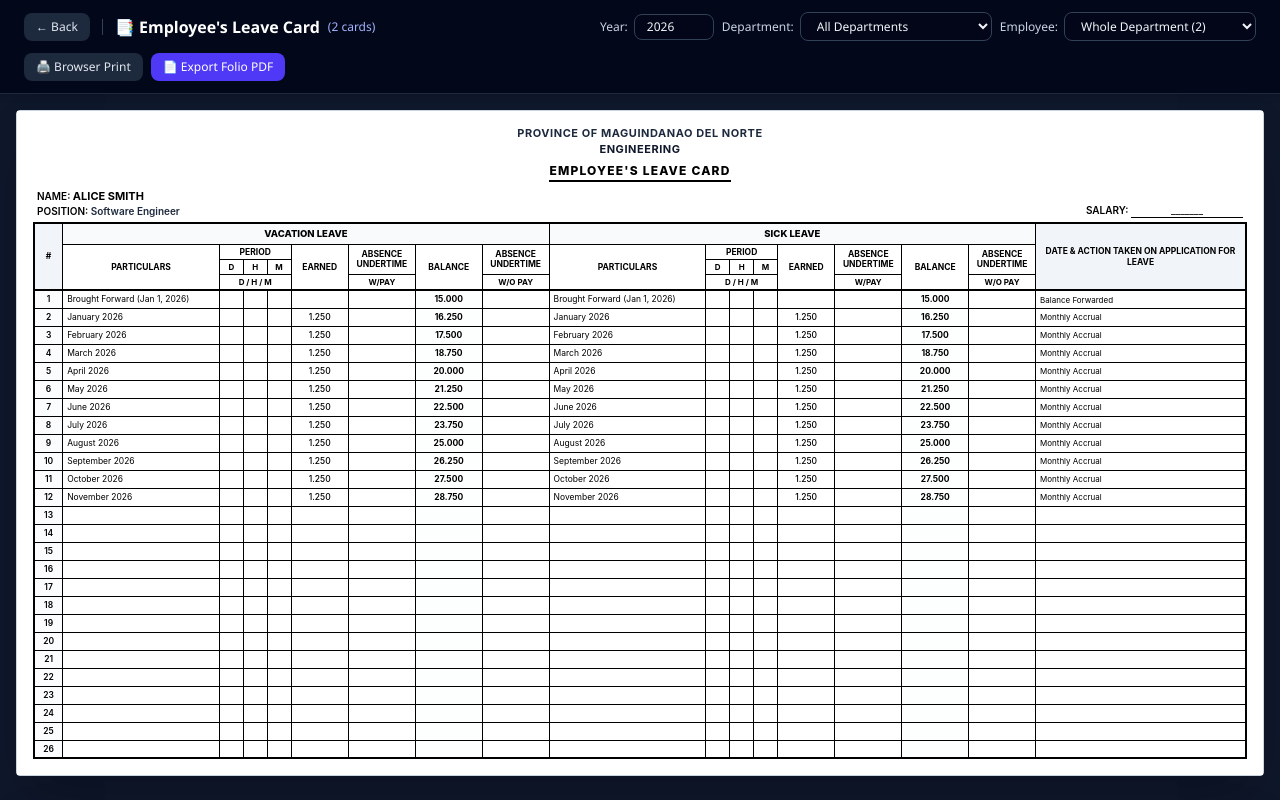
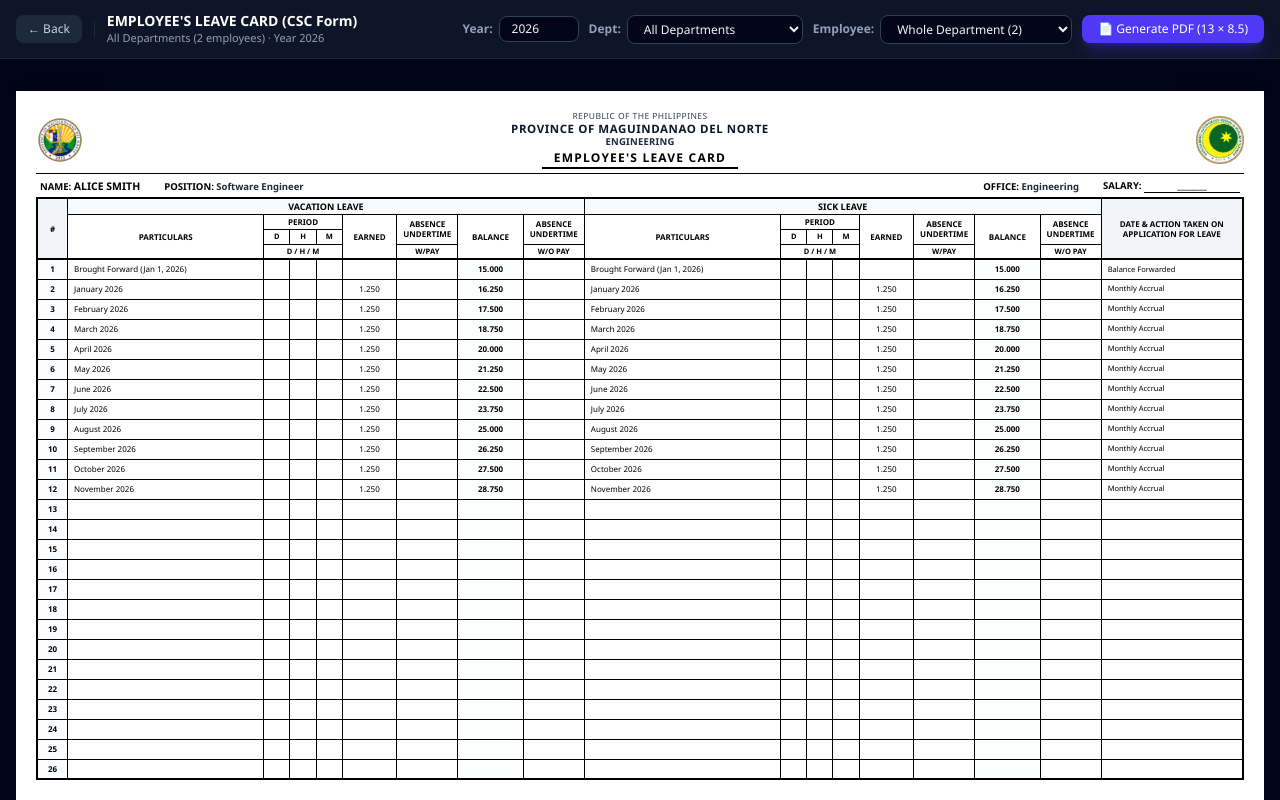
Before and after one commit to vibe-blzbob/leave-management, a React (Vite) app: page /#/leave-card/print in a window 1280 px wide. Built offline with nearby package versions, Linux system fonts and the light colour scheme.

Commit message:
feat: add print and PDF generation specification and implementation

```diff
--- a/src/main/db.ts
+++ b/src/main/db.ts
@@ -498,9 +498,11 @@ ipcMain.handle('db', async (event, method: string, ...args: unknown[]) => {
     const opts = (args[1] || {}) as { landscape?: boolean }
     const isLandscape = Boolean(opts.landscape)
     const buffer = await event.sender.printToPDF({
+      landscape: isLandscape,
       pageSize: isLandscape ? { width: 13, height: 8.5 } : { width: 8.5, height: 13 },
       margins: { top: 0, bottom: 0, left: 0, right: 0 },
-      printBackground: true
+      printBackground: true,
+      preferCSSPageSize: true
     })
     const name = String(args[0] || 'leave-application').replace(/[^a-zA-Z0-9_-]/g, '_').slice(0, 60)
     const pdfPath = join(app.getPath('temp'), `${name}-${Date.now()}.pdf`)
--- a/src/renderer/src/assets/main.css
+++ b/src/renderer/src/assets/main.css
@@ -152,7 +152,6 @@
 
 @media print {
   @page {
-    size: 8.5in 13in;
     margin: 0;
   }
   html,
@@ -177,9 +176,11 @@
     box-shadow: none !important;
     overflow: hidden;
     break-after: page;
+    page-break-after: always;
   }
   .cs-page:last-child {
     break-after: auto;
+    page-break-after: auto;
   }
   .card {
     @apply border-0 bg-white p-0;
--- a/src/renderer/src/pages/PrintLeaveCard.tsx
+++ b/src/renderer/src/pages/PrintLeaveCard.tsx
@@ -2,6 +2,8 @@ import { useEffect, useMemo, useState } from 'react'
 import { useNavigate, useSearchParams } from 'react-router-dom'
 import { api, errMsg, useLoad } from '../lib'
 import type { Balance, Employee, LeaveRow } from '../../../shared/types'
+import maguindanaoLogo from '../assets/maguindanao_del_norte.jpg'
+import bangsamoroLogo from '../assets/bangsamoro.png'
 
 export interface LeaveCardRow {
   num: number
@@ -229,101 +231,123 @@ export function SingleEmployeeLeaveCard({
   const deptUpper = (employee.department || 'Office of the Provincial Governor').toUpperCase()
 
   return (
-    <div className="leave-card-sheet bg-white text-black p-4 font-sans text-[9px] leading-tight select-text">
-      {/* Header */}
-      <div className="text-center space-y-0.5 mb-2">
-        <div className="text-[11px] font-bold tracking-wider uppercase text-slate-800">
+    <div
+      className="cs-page p-5 text-[8.5px] leading-tight text-black bg-white shadow-2xl flex flex-col justify-between select-text"
+      style={{ width: '13in', height: '8.5in', boxSizing: 'border-box' }}
+    >
+      <div>
+        {/* Official Header */}
+        <div className="relative flex items-center justify-between mb-1.5 pb-1 border-b border-black">
+          <img
+            src={maguindanaoLogo}
+            alt="Province of Maguindanao del Norte"
+            className="w-12 h-12 object-contain shrink-0"
+          />
+          <div className="text-center flex-1 px-4">
+            <div className="text-[8.5px] font-medium uppercase tracking-wider text-slate-700">
+              Republic of the Philippines
+            </div>
+            <div className="text-[11.5px] font-bold uppercase tracking-wider text-slate-900">
               PROVINCE OF MAGUINDANAO DEL NORTE
             </div>
-        <div className="text-[11px] font-bold tracking-wider uppercase text-slate-900">
+            <div className="text-[9.5px] font-bold uppercase tracking-wide text-slate-800">
               {deptUpper}
             </div>
-        <div className="inline-block border-b-2 border-black font-extrabold text-[12px] tracking-widest uppercase pt-1 pb-0.5">
+            <div className="inline-block border-b-2 border-black font-extrabold text-[12px] tracking-widest uppercase mt-0.5 px-3 pb-0.5">
               EMPLOYEE&apos;S LEAVE CARD
             </div>
           </div>
+          <img
+            src={bangsamoroLogo}
+            alt="Bangsamoro Autonomous Region in Muslim Mindanao"
+            className="w-12 h-12 object-contain shrink-0"
+          />
+        </div>
 
-      {/* Employee Meta */}
-      <div className="flex justify-between items-end text-[10px] font-semibold mb-1 px-1">
-        <div className="space-y-0.5">
+        {/* Employee Metadata */}
+        <div className="flex justify-between items-end text-[9.5px] font-semibold mb-1 px-1">
+          <div className="flex items-center gap-6">
             <div>
-            NAME: <span className="font-bold uppercase text-[11px]">{employee.name}</span>
+              NAME: <span className="font-bold uppercase text-[10.5px]">{employee.name}</span>
             </div>
             <div>
               POSITION: <span className="font-semibold text-slate-800">{employee.position || '—'}</span>
             </div>
           </div>
-        <div className="text-right space-y-0.5">
+          <div className="flex items-center gap-6 text-right">
             <div>
-            SALARY: <span className="border-b border-black inline-block w-28 text-center font-normal">_______</span>
+              OFFICE: <span className="font-semibold text-slate-800">{employee.department || 'General'}</span>
+            </div>
+            <div>
+              SALARY: <span className="border-b border-black inline-block w-24 text-center font-normal">_______</span>
             </div>
           </div>
         </div>
 
         {/* CSC Grid Table */}
-      <table className="w-full border-collapse border-2 border-black text-[8.5px] text-center">
+        <table className="w-full border-collapse border-2 border-black text-[8px] text-center">
           <thead>
             <tr className="border-b border-black font-bold">
-            <th rowSpan={4} className="border border-black p-0.5 w-6 bg-slate-100">
+              <th rowSpan={4} className="border border-black p-0.5 w-[28px] bg-slate-100">
                 #
               </th>
-            <th colSpan={8} className="border border-black p-1 bg-slate-50 font-extrabold text-[9.5px]">
+              <th colSpan={8} className="border border-black p-0.5 bg-slate-50 font-extrabold text-[9px]">
                 VACATION LEAVE
               </th>
-            <th colSpan={8} className="border border-black p-1 bg-slate-50 font-extrabold text-[9.5px]">
+              <th colSpan={8} className="border border-black p-0.5 bg-slate-50 font-extrabold text-[9px]">
                 SICK LEAVE
               </th>
-            <th rowSpan={4} className="border border-black p-1 w-44 bg-slate-100">
+              <th rowSpan={4} className="border border-black p-0.5 w-[130px] bg-slate-100">
                 DATE &amp; ACTION TAKEN ON APPLICATION FOR LEAVE
               </th>
             </tr>
             <tr className="border-b border-black font-semibold">
-            <th rowSpan={3} className="border border-black p-0.5 w-32">
+              <th rowSpan={3} className="border border-black p-0.5 w-[180px]">
                 PARTICULARS
               </th>
               <th colSpan={3} className="border border-black p-0.5">
                 PERIOD
               </th>
-            <th rowSpan={3} className="border border-black p-0.5 w-12">
+              <th rowSpan={3} className="border border-black p-0.5 w-[50px]">
                 EARNED
               </th>
-            <th rowSpan={2} className="border border-black p-0.5 w-14">
+              <th rowSpan={2} className="border border-black p-0.5 w-[56px]">
                 ABSENCE<br />UNDERTIME
               </th>
-            <th rowSpan={3} className="border border-black p-0.5 w-14">
+              <th rowSpan={3} className="border border-black p-0.5 w-[60px]">
                 BALANCE
               </th>
-            <th rowSpan={2} className="border border-black p-0.5 w-14">
+              <th rowSpan={2} className="border border-black p-0.5 w-[56px]">
                 ABSENCE<br />UNDERTIME
               </th>
-            <th rowSpan={3} className="border border-black p-0.5 w-32">
+              <th rowSpan={3} className="border border-black p-0.5 w-[180px]">
                 PARTICULARS
               </th>
               <th colSpan={3} className="border border-black p-0.5">
                 PERIOD
               </th>
-            <th rowSpan={3} className="border border-black p-0.5 w-12">
+              <th rowSpan={3} className="border border-black p-0.5 w-[50px]">
                 EARNED
               </th>
-            <th rowSpan={2} className="border border-black p-0.5 w-14">
+              <th rowSpan={2} className="border border-black p-0.5 w-[56px]">
                 ABSENCE<br />UNDERTIME
               </th>
-            <th rowSpan={3} className="border border-black p-0.5 w-14">
+              <th rowSpan={3} className="border border-black p-0.5 w-[60px]">
                 BALANCE
               </th>
-            <th rowSpan={2} className="border border-black p-0.5 w-14">
+              <th rowSpan={2} className="border border-black p-0.5 w-[56px]">
                 ABSENCE<br />UNDERTIME
               </th>
             </tr>
-          <tr className="border-b border-black font-bold text-[8px]">
-            <th className="border border-black p-0.5 w-5">D</th>
-            <th className="border border-black p-0.5 w-5">H</th>
-            <th className="border border-black p-0.5 w-5">M</th>
-            <th className="border border-black p-0.5 w-5">D</th>
-            <th className="border border-black p-0.5 w-5">H</th>
-            <th className="border border-black p-0.5 w-5">M</th>
+            <tr className="border-b border-black font-bold text-[7.5px]">
+              <th className="border border-black p-0.5 w-[24px]">D</th>
+              <th className="border border-black p-0.5 w-[24px]">H</th>
+              <th className="border border-black p-0.5 w-[24px]">M</th>
+              <th className="border border-black p-0.5 w-[24px]">D</th>
+              <th className="border border-black p-0.5 w-[24px]">H</th>
+              <th className="border border-black p-0.5 w-[24px]">M</th>
             </tr>
-          <tr className="border-b-2 border-black font-semibold text-[8px]">
+            <tr className="border-b-2 border-black font-semibold text-[7.5px]">
               <th colSpan={3} className="border border-black p-0.5">
                 D / H / M
               </th>
@@ -338,9 +362,9 @@ export function SingleEmployeeLeaveCard({
           </thead>
           <tbody>
             {rows.map((r) => (
-            <tr key={r.num} className="border-b border-black h-[18px]">
+              <tr key={r.num} className="border-b border-black h-[20px]">
                 <td className="border border-black p-0.5 font-semibold bg-slate-50/50">{r.num}</td>
-              <td className="border border-black p-0.5 text-left px-1 truncate max-w-36">{r.vlParticulars}</td>
+                <td className="border border-black p-0.5 text-left px-1.5 truncate max-w-[180px]">{r.vlParticulars}</td>
                 <td className="border border-black p-0.5">{r.vlD}</td>
                 <td className="border border-black p-0.5">{r.vlH}</td>
                 <td className="border border-black p-0.5">{r.vlM}</td>
@@ -348,7 +372,7 @@ export function SingleEmployeeLeaveCard({
                 <td className="border border-black p-0.5 font-medium">{r.vlAbsencePay}</td>
                 <td className="border border-black p-0.5 font-bold bg-slate-50/30">{r.vlBalance}</td>
                 <td className="border border-black p-0.5">{r.vlAbsenceNoPay}</td>
-              <td className="border border-black p-0.5 text-left px-1 truncate max-w-36">{r.slParticulars}</td>
+                <td className="border border-black p-0.5 text-left px-1.5 truncate max-w-[180px]">{r.slParticulars}</td>
                 <td className="border border-black p-0.5">{r.slD}</td>
                 <td className="border border-black p-0.5">{r.slH}</td>
                 <td className="border border-black p-0.5">{r.slM}</td>
@@ -356,11 +380,12 @@ export function SingleEmployeeLeaveCard({
                 <td className="border border-black p-0.5 font-medium">{r.slAbsencePay}</td>
                 <td className="border border-black p-0.5 font-bold bg-slate-50/30">{r.slBalance}</td>
                 <td className="border border-black p-0.5">{r.slAbsenceNoPay}</td>
-              <td className="border border-black p-0.5 text-left px-1 text-[8px] truncate max-w-44">{r.action}</td>
+                <td className="border border-black p-0.5 text-left px-1.5 text-[7.5px] truncate max-w-[130px]">{r.action}</td>
               </tr>
             ))}
           </tbody>
         </table>
+      </div>
     </div>
   )
 }
@@ -376,7 +401,7 @@ export default function PrintLeaveCard(): React.JSX.Element {
   const [year, setYear] = useState<number>(yearParam)
   const [department, setDepartment] = useState<string>(deptParam)
   const [selectedEmpId, setSelectedEmpId] = useState<number | 'all'>(empIdParam ?? 'all')
-  const [exporting, setExporting] = useState<boolean>(false)
+  const [generating, setGenerating] = useState<boolean>(false)
 
   const [employees] = useLoad(api.listEmployees, [] as Employee[])
   const [leaves] = useLoad(api.listLeaves, [] as LeaveRow[])
@@ -403,7 +428,7 @@ export default function PrintLeaveCard(): React.JSX.Element {
   }, [employees, department, selectedEmpId])
 
   const handlePrintPdf = async (): Promise<void> => {
-    setExporting(true)
+    setGenerating(true)
     try {
       const targetName =
         selectedEmpId !== 'all'
@@ -415,58 +440,41 @@ export default function PrintLeaveCard(): React.JSX.Element {
     } catch (e) {
       alert(errMsg(e))
     } finally {
-      setExporting(false)
+      setGenerating(false)
     }
   }
 
   return (
-    <div className="min-h-screen bg-slate-900 text-slate-100">
-      <style>{`
-        @media print {
-          @page {
-            size: 13in 8.5in !important;
-            margin: 0.25in !important;
-          }
-          html, body, #root, main {
-            background: white !important;
-            color: black !important;
-            padding: 0 !important;
-            margin: 0 !important;
-          }
-          .leave-card-page {
-            box-shadow: none !important;
-            border: none !important;
-            margin: 0 !important;
-            padding: 0 !important;
-            break-after: page !important;
-            page-break-after: always !important;
-          }
-          .leave-card-page:last-child {
-            break-after: auto !important;
-            page-break-after: auto !important;
-          }
-        }
-      `}</style>
-      {/* Top action toolbar (hidden on print) */}
-      <header className="no-print sticky top-0 z-50 flex flex-wrap items-center justify-between gap-3 border-b border-slate-800 bg-slate-950/90 px-6 py-3 backdrop-blur shadow-md">
+    <div className="min-h-screen bg-slate-950 flex flex-col items-center print:min-h-0 print:bg-white print:block">
+      {/* Top action toolbar (Hidden during print) matching PrintLeave */}
+      <header className="no-print sticky top-0 z-40 w-full bg-slate-900/95 backdrop-blur border-b border-slate-800 shadow-xl px-4 py-3">
+        <div className="max-w-7xl mx-auto flex flex-wrap items-center justify-between gap-3">
           <div className="flex items-center gap-3">
             <button
               onClick={() => navigate(-1)}
-            className="btn btn-ghost text-xs flex items-center gap-1.5"
+              className="btn btn-ghost text-xs py-1.5 px-3 flex items-center gap-1.5 text-slate-300 hover:text-white"
             >
               ← Back
             </button>
-          <div className="h-4 w-px bg-slate-700" />
-          <h1 className="text-base font-bold text-white flex items-center gap-2">
-            <span>📑 Employee&apos;s Leave Card</span>
-            <span className="text-xs font-normal text-indigo-300">({filteredEmployees.length} cards)</span>
+            <div className="h-4 w-px bg-slate-800" />
+            <div>
+              <h1 className="text-sm font-semibold text-white leading-tight">
+                EMPLOYEE&apos;S LEAVE CARD (CSC Form)
               </h1>
+              <p className="text-[11px] text-slate-400">
+                {selectedEmpId !== 'all'
+                  ? employees.find((e) => e.id === Number(selectedEmpId))?.name || '1 Employee'
+                  : department
+                    ? `${department} (${filteredEmployees.length} employees)`
+                    : `All Departments (${filteredEmployees.length} employees)`} · Year {year}
+              </p>
+            </div>
           </div>
 
-        {/* Filters */}
-        <div className="flex flex-wrap items-center gap-2 text-xs">
-          <label className="flex items-center gap-1.5 text-slate-300">
-            Year:
+          {/* Filters & Actions */}
+          <div className="flex flex-wrap items-center gap-2.5">
+            <label className="flex items-center gap-1.5 text-xs text-slate-300">
+              <span className="font-semibold text-slate-400">Year:</span>
               <input
                 type="number"
                 className="input text-xs w-20 py-1"
@@ -479,10 +487,10 @@ export default function PrintLeaveCard(): React.JSX.Element {
               />
             </label>
 
-          <label className="flex items-center gap-1.5 text-slate-300">
-            Department:
+            <label className="flex items-center gap-1.5 text-xs text-slate-300">
+              <span className="font-semibold text-slate-400">Dept:</span>
               <select
-              className="input text-xs py-1 w-48"
+                className="input text-xs py-1 w-44"
                 value={department}
                 onChange={(e) => {
                   setDepartment(e.target.value)
@@ -499,8 +507,8 @@ export default function PrintLeaveCard(): React.JSX.Element {
               </select>
             </label>
 
-          <label className="flex items-center gap-1.5 text-slate-300">
-            Employee:
+            <label className="flex items-center gap-1.5 text-xs text-slate-300">
+              <span className="font-semibold text-slate-400">Employee:</span>
               <select
                 className="input text-xs py-1 w-48"
                 value={selectedEmpId}
@@ -521,51 +529,45 @@ export default function PrintLeaveCard(): React.JSX.Element {
                   ))}
               </select>
             </label>
+
+            <button
+              className="btn text-xs py-1.5 px-4 bg-indigo-600 hover:bg-indigo-500 text-white font-medium shadow-lg shadow-indigo-600/30"
+              onClick={handlePrintPdf}
+              disabled={generating || filteredEmployees.length === 0}
+            >
+              {generating ? '⏳ Generating PDF…' : '📄 Generate PDF (13 × 8.5)'}
+            </button>
           </div>
-
-        {/* Print Buttons */}
-        <div className="flex items-center gap-2">
-          <button
-            onClick={() => window.print()}
-            className="btn btn-ghost text-xs flex items-center gap-1.5"
-          >
-            🖨️ Browser Print
-          </button>
-          <button
-            onClick={handlePrintPdf}
-            disabled={exporting || filteredEmployees.length === 0}
-            className="btn text-xs flex items-center gap-1.5 bg-indigo-600 hover:bg-indigo-500 text-white"
-          >
-            {exporting ? 'Generating PDF…' : '📄 Export Folio PDF'}
-          </button>
         </div>
       </header>
 
-      {/* Printable Sheet View */}
-      <main className="p-4 flex flex-col items-center">
+      <style>{`
+        @page {
+          size: 13in 8.5in;
+          margin: 0;
+        }
+      `}</style>
+
+      {/* ================= PRINT CANVAS CONTAINER (13 × 8.5 INCHES LANDSCAPE) ================= */}
+      <div className="w-full py-8 px-2 flex justify-center overflow-auto print:p-0 print:overflow-visible print:block">
+        <div className="cs-form-printable flex flex-col gap-10 items-center print:block" style={{ width: '13in' }}>
           {filteredEmployees.length === 0 ? (
-          <div className="card text-center p-8 mt-12 max-w-md text-slate-400">
+            <div className="card text-center p-8 text-slate-400">
               No active employees found matching the selected filters.
             </div>
           ) : (
-          <div className="w-full max-w-[13in] space-y-6">
-            {filteredEmployees.map((emp) => (
-              <div
+            filteredEmployees.map((emp) => (
+              <SingleEmployeeLeaveCard
                 key={emp.id}
-                className="leave-card-page shadow-2xl rounded-sm border border-slate-300 bg-white"
-                style={{ pageBreakAfter: 'always', breakAfter: 'page' }}
-              >
-                <SingleEmployeeLeaveCard
                 employee={emp}
                 year={year}
                 balances={balances}
                 leaves={leaves}
               />
+            ))
+          )}
         </div>
-            ))}
       </div>
-        )}
-      </main>
     </div>
   )
 }
```
Also changed, not shown: src/renderer/src/pages/PrintLeave.tsx (+7 -0 lines), 2 other files (tests, documents, lock files or other folders). Lines whose indentation alone changed are shown as unchanged.
